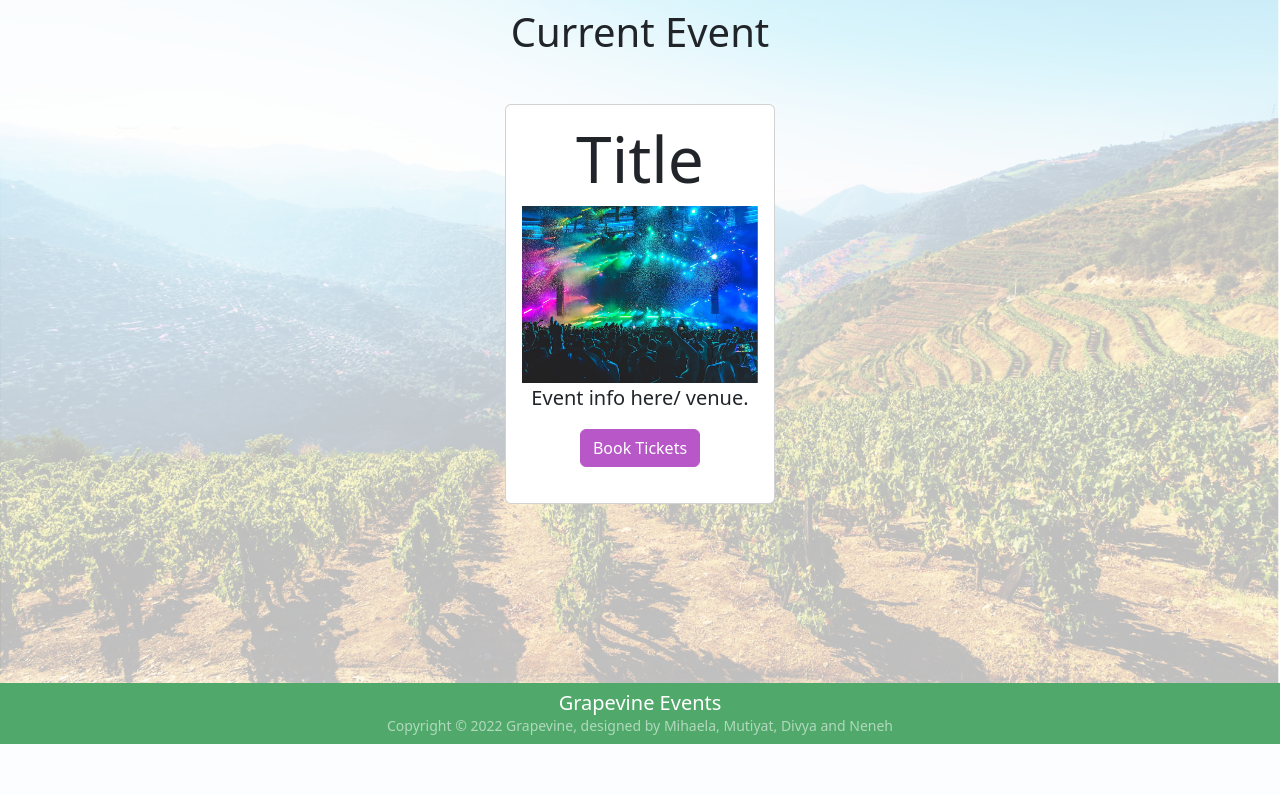
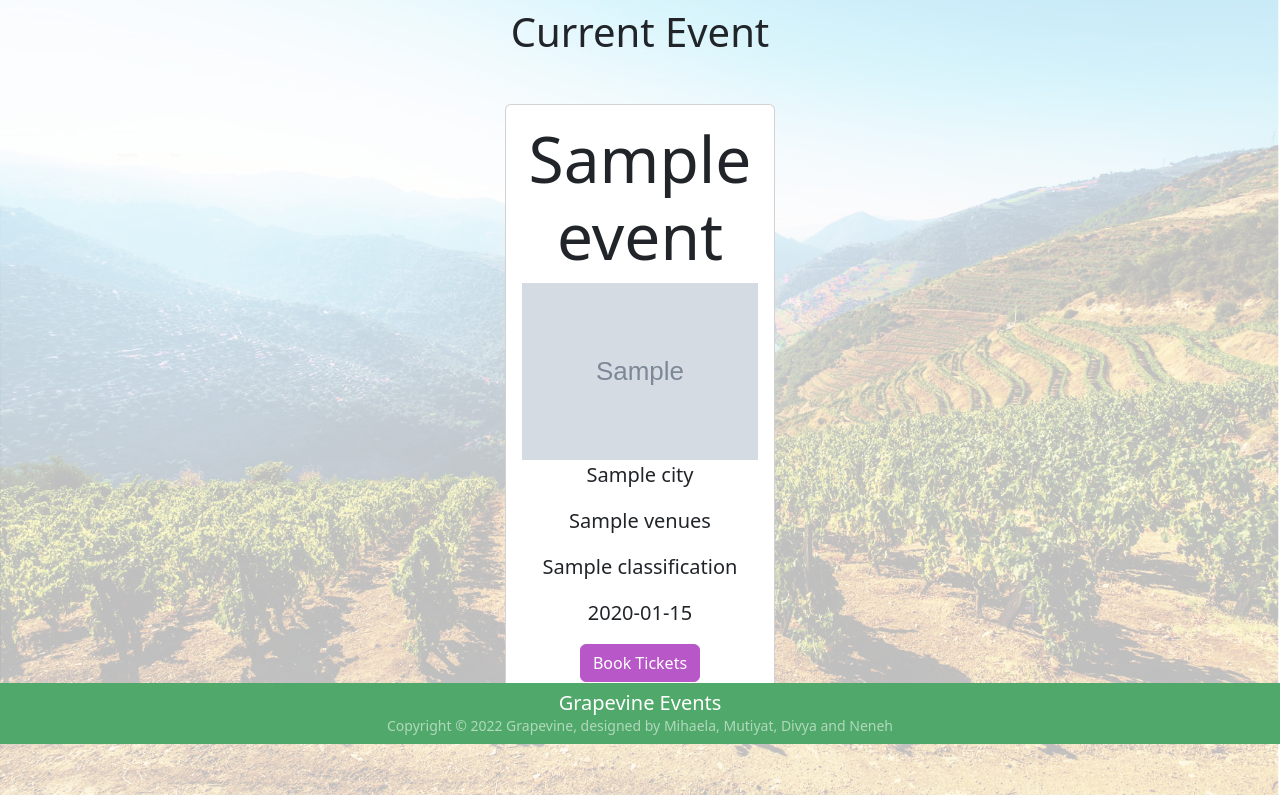
Before and after one commit to my-grapevine/my-grapevine, a Flask app: template website/templates/event.html in a window 1280 px wide. Shown: the part 56-851 px from the top of the page. Before the commit the page ends 800 px from the top, so only its background shows below. Run offline with Flask 3, Linux system fonts and the light colour scheme; the template is opened without the code that fills it: most values are stand-ins (such as "Sample title", 1, 10 or a date in 2020); grey boxes marked "Sample" are stand-in pictures.

Commit message:
individual event pages information added

```diff
--- a/requirements.txt
+++ b/requirements.txt
@@ -1,8 +1,11 @@
+certifi==2022.9.24
+charset-normalizer==2.1.1
 click==8.1.3
 Flask==2.2.2
 Flask-Login==0.6.2
 Flask-SQLAlchemy==3.0.2
 greenlet==1.1.3.post0
+idna==3.4
 itsdangerous==2.1.2
 Jinja2==3.1.2
 MarkupSafe==2.1.1
@@ -10,5 +13,7 @@ mysql-connector-python==8.0.31
 protobuf==3.20.1
 PyMySQL==1.0.2
 python-dotenv==0.21.0
+requests==2.28.1
 SQLAlchemy==1.4.42
+urllib3==1.26.12
 Werkzeug==2.2.2
--- a/website/templates/base.html
+++ b/website/templates/base.html
@@ -19,7 +19,7 @@
           <ul class="navbar-nav me-auto mb-2 mb-sm-0">
             <li class="nav-item"><a class="nav-link" href="{{ url_for('views.home') }}">Home</a></li>
             {% if user.is_authenticated %}
-              <li class="nav-item"><a class="nav-link" href="events">Events</a></li>
+              <li class="nav-item"><a class="nav-link" href="{{ url_for('views.events') }}">Events</a></li>
               <li class="nav-item"><a class="nav-link" href="search">Search</a></li>
               <li class="nav-item"><a class="nav-link" href="{{ url_for('views.notes') }}">Profile</a></li>
               <li class="nav-item"><a class="nav-link" href="{{ url_for('auth.logout') }}">Logout</a></li>
--- a/website/templates/event.html
+++ b/website/templates/event.html
@@ -1,13 +1,17 @@
-{% extends "base.html" %} {% block title %}Events{% endblock %}
-{% block content%}
+{% extends "base.html" %}
+{% block title %}Events{% endblock %}
+{% block content %}
     <h1 class="text-center">Current Event</h1>
     <section class="container">
-        <div class="card mx-auto my-5 text-center" style="max-width: 270px; height:400px">
+        <div class="card mx-auto my-5 text-center" style="max-width: 270px;">
             <div class="card-body">
-                <h2 class="display-3">Title</h2>
-                <div class="card-image"><img src="{{ url_for('static', filename='images/concert.jpg') }}" class="d-block w-100" alt="Concert">
-                    <p class="lead">Event info here/ venue.</p>
-                    <a role="button" href="#" class="btn btn-primary">Book Tickets</a>
+                <h2 class="display-3">{{ event.name }}</h2>
+                <div class="card-image"><img src="{{ event.image_url }}" class="d-block w-100" alt="Concert">
+                    <p class="lead">{{ event.city }}</p>
+                    <p class="lead">{{ event.venues }}</p>
+                    <p class="lead">{{ event.classification }}</p>
+                    <p class="lead">{{ event.dates }}</p>
+                    <a role="button" href="{{ event.url }}" target="_blank" class="btn btn-primary">Book Tickets</a>
                 </div>
             </div>
         </div>
--- a/website/templates/events.html
+++ b/website/templates/events.html
@@ -7,8 +7,8 @@
                 <div class="card-body">
                     <h2>{{ event.name }}</h2>
                     <div class="card-image"><img src="{{ event.image_url }}" class="d-block w-100" alt="Concert">
-                        <p class="lead">Event info here/ venue.</p>
-                        <a role="button" href="{{ url_for('views.event', event_id=1 ) }}" class="btn btn-primary">More info</a>
+                        <p class="lead">{{ event.city }}</p>
+                        <a role="button" href="{{ url_for('views.event', event_id=event.id ) }}" class="btn btn-primary">More info</a>
                     </div>
                 </div>
             </div>
--- a/website/views.py
+++ b/website/views.py
@@ -2,7 +2,7 @@ from flask import Blueprint, render_template, request, flash, jsonify
 from flask_login import login_required, current_user
 from .create_db import Note
 from . import db
-from .api.events import get_events
+from .api.events import get_events, get_event_by_id
 import json
 
 views = Blueprint('views', __name__)
@@ -21,7 +21,8 @@ def events():
 
 @views.route('/event/<event_id>')
 def event(event_id):
-    return render_template("event.html", user=current_user)
+    event = get_event_by_id(event_id)
+    return render_template("event.html", user=current_user, event=event)
 
 
 @views.route('/search')
```
Also changed, not shown: website/api/events.py (+28 -2 lines).
